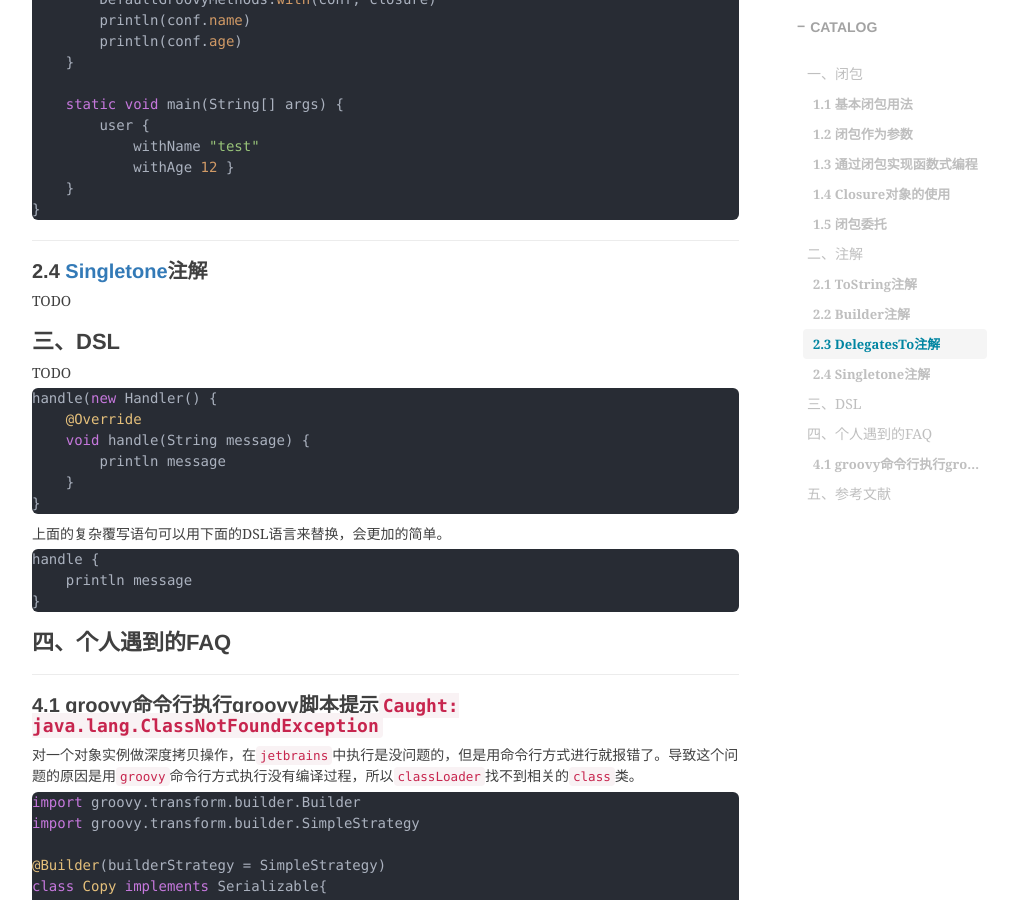
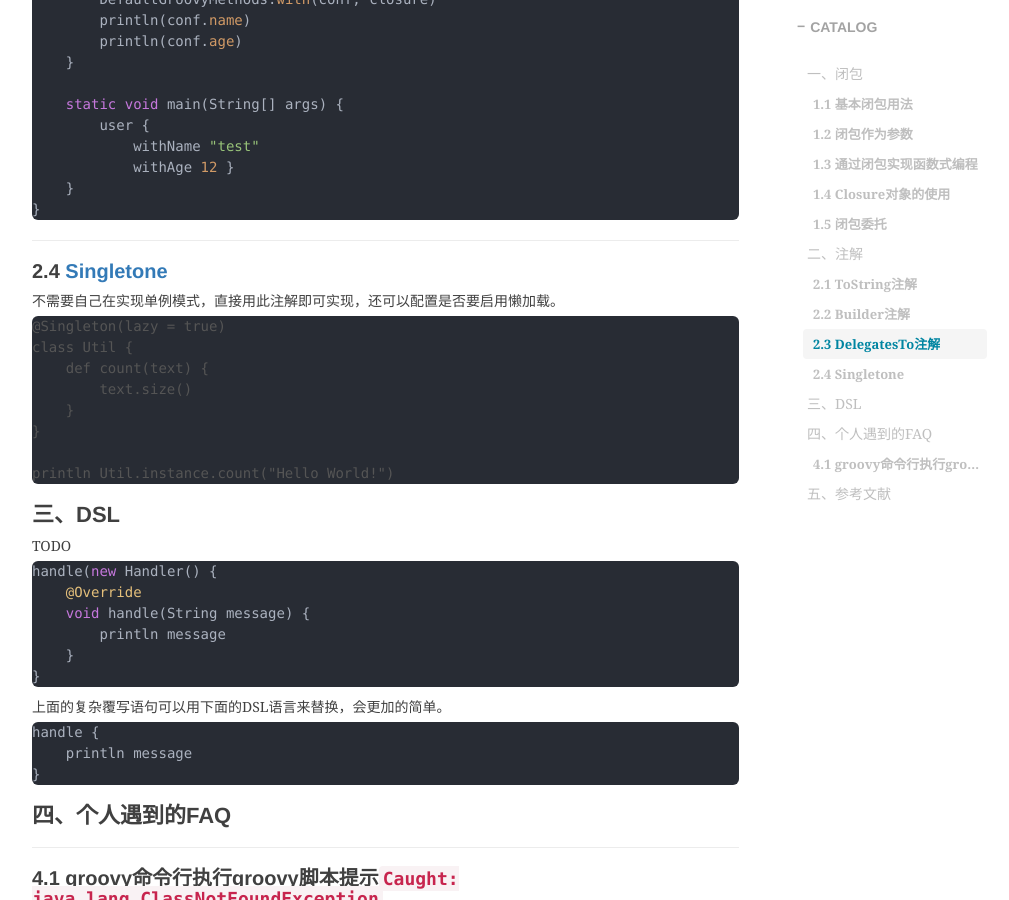
Before and after one commit to shihai1991/shihai1991.github.io, a Jekyll site: the page built from _posts/2023-03-01-groovy学习.md, in a window 1280 px wide and 900 px high, scrolled down 5952 px. Shown: the whole window, without its empty margins (233-1242 px from the left). Built offline with Jekyll 4.4.1, drawn with Linux system fonts in a browser that asks for light colours; nearby versions of some CDN libraries; comment, search, counter and statistics services are not loaded.

Commit message:
Update 2023-03-01-groovy学习.md

````diff
--- a/_posts/2023-03-01-groovy学习.md
+++ b/_posts/2023-03-01-groovy学习.md
@@ -287,9 +287,18 @@ class Conf {
 }
 ```
 
-## 2.4 [Singletone](https://docs.groovy-lang.org/next/html/gapi/groovy/lang/Singleton.html)注解
-TODO
+## 2.4 [Singletone](https://docs.groovy-lang.org/next/html/gapi/groovy/lang/Singleton.html)
+不需要自己在实现单例模式，直接用此注解即可实现，还可以配置是否要启用懒加载。
+```
+@Singleton(lazy = true)
+class Util {
+    def count(text) {
+        text.size()
+    }
+}
 
+println Util.instance.count("Hello World!")
+```
 # 三、DSL
 TODO
 
````
